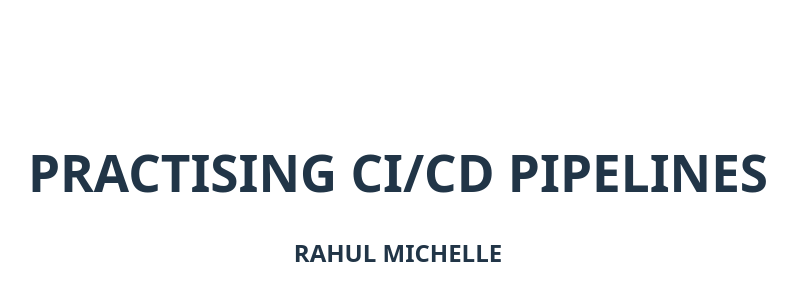
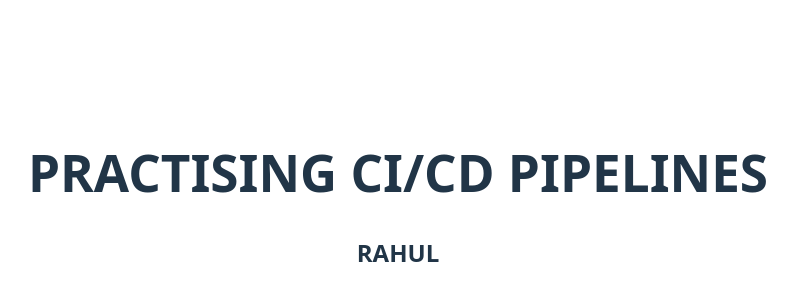
Before and after one commit to rahulk216/ci-cd-react-app-setup, a React (Vite) app: page / in a window 1280 px wide. Shown: the part 200-500 px from the top of the page, without its empty margins (242-1039 px from the left). Built offline with nearby package versions, Linux system fonts and the light colour scheme.

Commit message:
update text

```diff
--- a/src/App.tsx
+++ b/src/App.tsx
@@ -4,7 +4,7 @@ function App() {
   return (
     <div>
       <h1>PRACTISING CI/CD PIPELINES</h1>
-      <h2>RAHUL MICHELLE</h2>
+      <h2>RAHUL</h2>
       <h2>{import.meta.env.VITE_REACT_APP_ENV}</h2>
     </div>
   );
```
